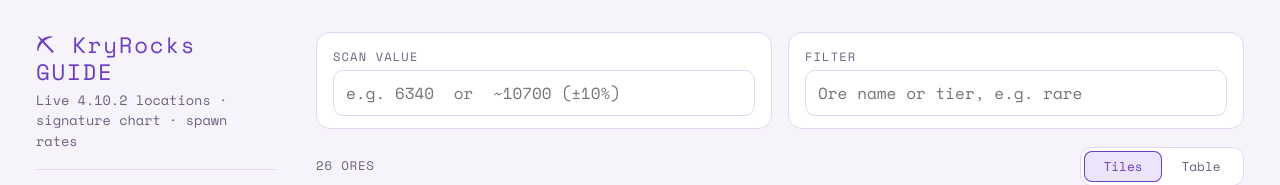
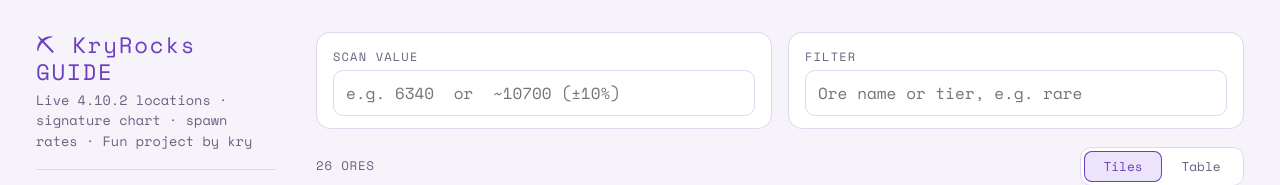
Before and after one commit to Kryksqd/kryrocks, a plain HTML site: page index.html in a window 1280 px wide. Shown: the top 185 px of the page. Drawn offline with nearby package versions, Linux system fonts and the light colour scheme.

Commit message:
Update index.html

```diff
--- a/index.html
+++ b/index.html
@@ -147,7 +147,7 @@ input:focus{outline:2px solid var(--acc);border-color:transparent}
 </head>
 <body>
 <div class="wrap">
-<aside class="side"><header><h1>⛏ KryRocks GUIDE</h1><div class="sub">Live 4.10.2 locations · signature chart · spawn rates</div></header>
+<aside class="side"><header><h1>⛏ KryRocks GUIDE</h1><div class="sub">Live 4.10.2 locations · signature chart · spawn rates · Fun project by kry</div></header>
 <nav><button class="on" data-t="sig">Signatures</button><button data-t="loc">Locations</button><button data-t="min">Minerals</button></nav></aside>
 
 <section id="sig" class="tab on">
```
